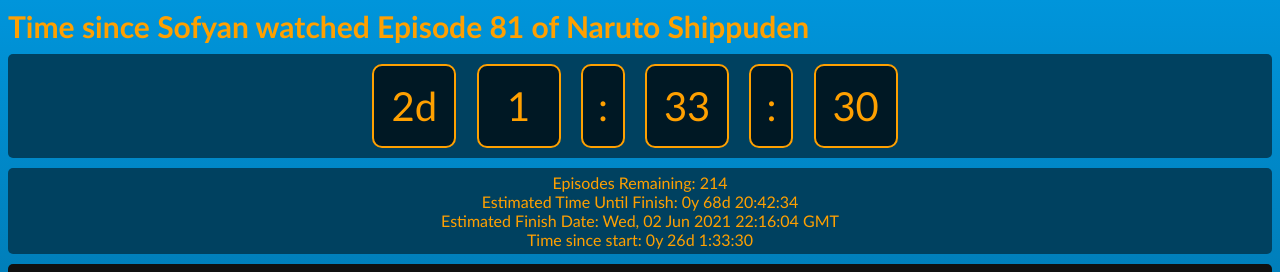
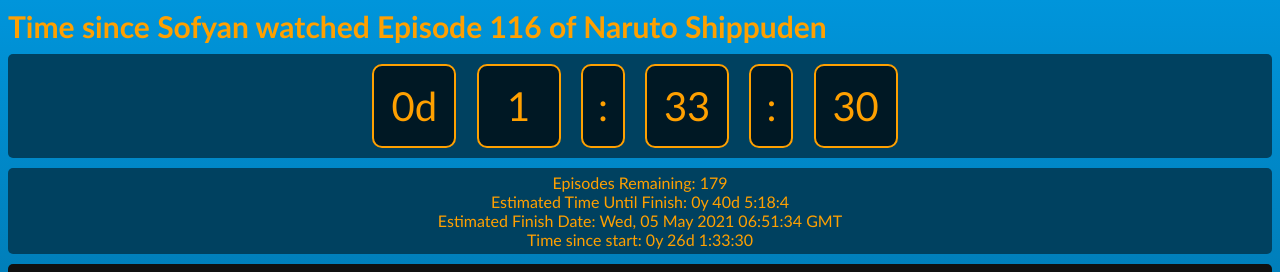
Before and after one commit to MrPakoras/sofyansanimewatchingsite, a plain HTML site: page index.html in a window 1280 px wide. Shown: the top 272 px of the page. Drawn offline with Linux system fonts and the light colour scheme.

Commit message:
Updated Progress

```diff
--- a/index.html
+++ b/index.html
@@ -32,13 +32,13 @@
 <div class='text'>
 
 <script>
-var start_date = new Date('03/24/2021').getTime(); // Edit this
+var start_date = new Date('03/26/2021').getTime(); // Edit this
 var init_start_date = new Date('Feb 28 2021').getTime();
 
 var now = new Date().getTime();
 var time_since = now - start_date;
 
-var eps_watched = 81; // Edit this
+var eps_watched = 116; // Edit this
 document.getElementById('eps_watched_text').innerHTML = '\xa0' + eps_watched + '\xa0';
 
 var eps_total = 295; // Minus fillers
```
Also changed, not shown: progress_bar.png.
